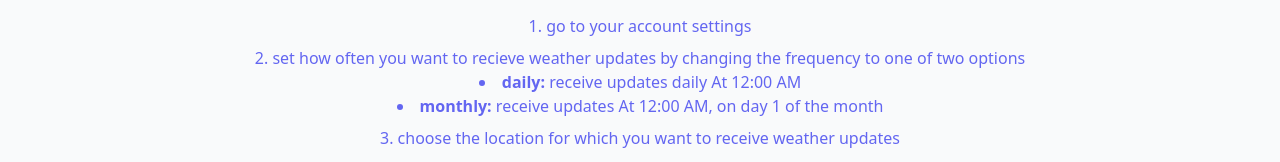
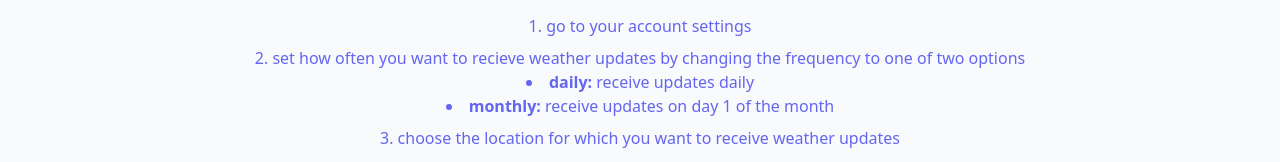
Before and after one commit to amanuela97/weather-app, a Next.js app: page / in a window 1280 px wide. Shown: the part 280-442 px from the top of the page. Built offline with nearby package versions, Linux system fonts and the light colour scheme; no server answers; sample sign-in values are in the browser's storage; a web font is replaced by a local one; what Firebase, tw-elements would draw is missing.

Commit message:
fix: frequency default value rendered properly

```diff
--- a/components/AccountForm.js
+++ b/components/AccountForm.js
@@ -10,7 +10,7 @@ const AccountForm = () => {
   const myRef = useRef(null)
   const [enabled, setEnabled] = useState(false)
   const [location, setLocation] = useState('')
-  const [frequency, setFrequency] = useState('Monthly')
+  const [frequency, setFrequency] = useState('')
   const [disable, setDisable] = useState(false)
   const [message, setMessage] = useState({
     type: null,
--- a/pages/index.js
+++ b/pages/index.js
@@ -34,8 +34,8 @@ const Home = () => {
               <li className='text-indigo-500 mb-2'>go to your account settings</li>
               <li className='text-indigo-500'>set how often you want to recieve weather updates by changing the frequency to one of two options</li>
               <div className='list-disc list-outside mb-2'>
-                <li className='text-indigo-500'><span className='font-bold'>daily:</span>  receive updates daily At 12:00 AM</li>
-                <li className='text-indigo-500'><span className='font-bold'>monthly:</span> receive updates At 12:00 AM, on day 1 of the month</li>
+                <li className='text-indigo-500'><span className='font-bold'>daily:</span>  receive updates daily</li>
+                <li className='text-indigo-500'><span className='font-bold'>monthly:</span> receive updates on day 1 of the month</li>
               </div>
               <li className='text-indigo-500 mb-2'>choose the location for which you want to receive weather updates</li>
               <li className='text-indigo-500 mb-2'>toggle the status <span className='font-bold'>ON</span> if you want to start receiving updates via email and <span className='font-bold'>OFF</span> if you do not</li>
```
